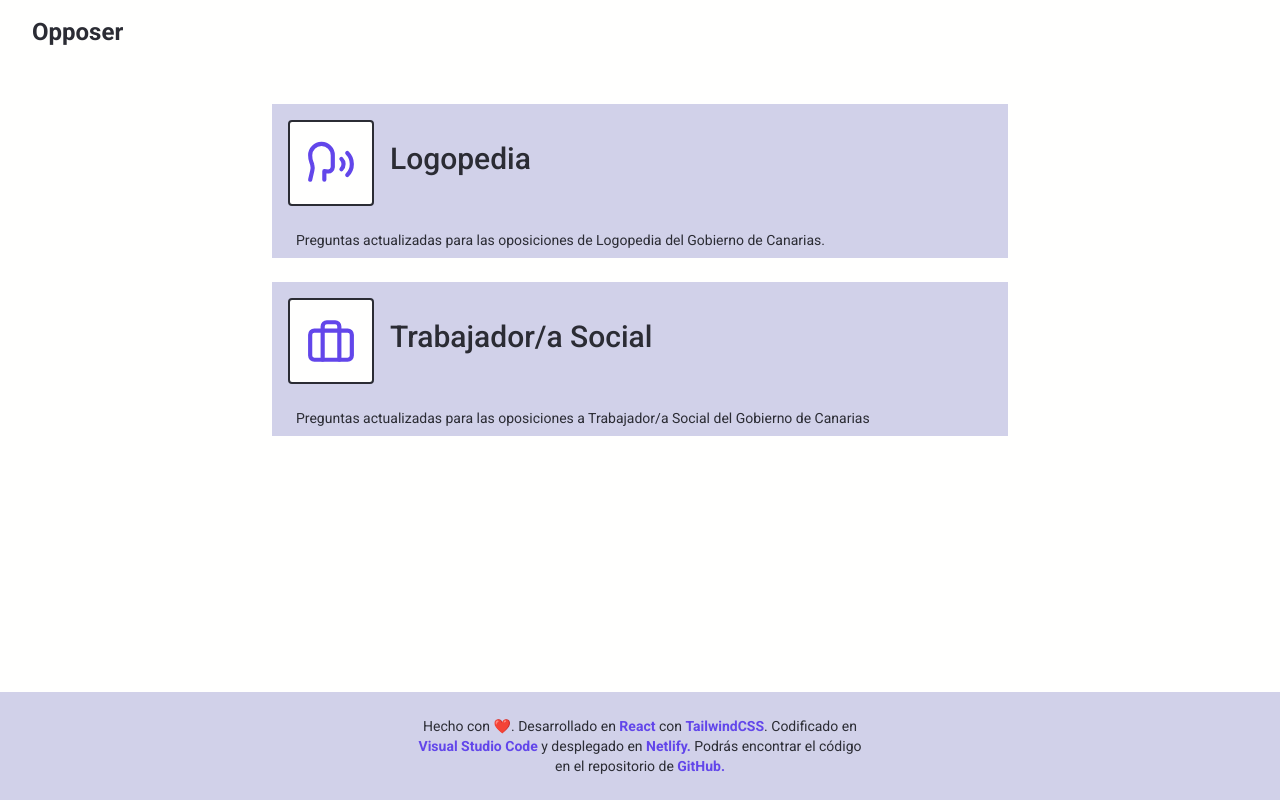
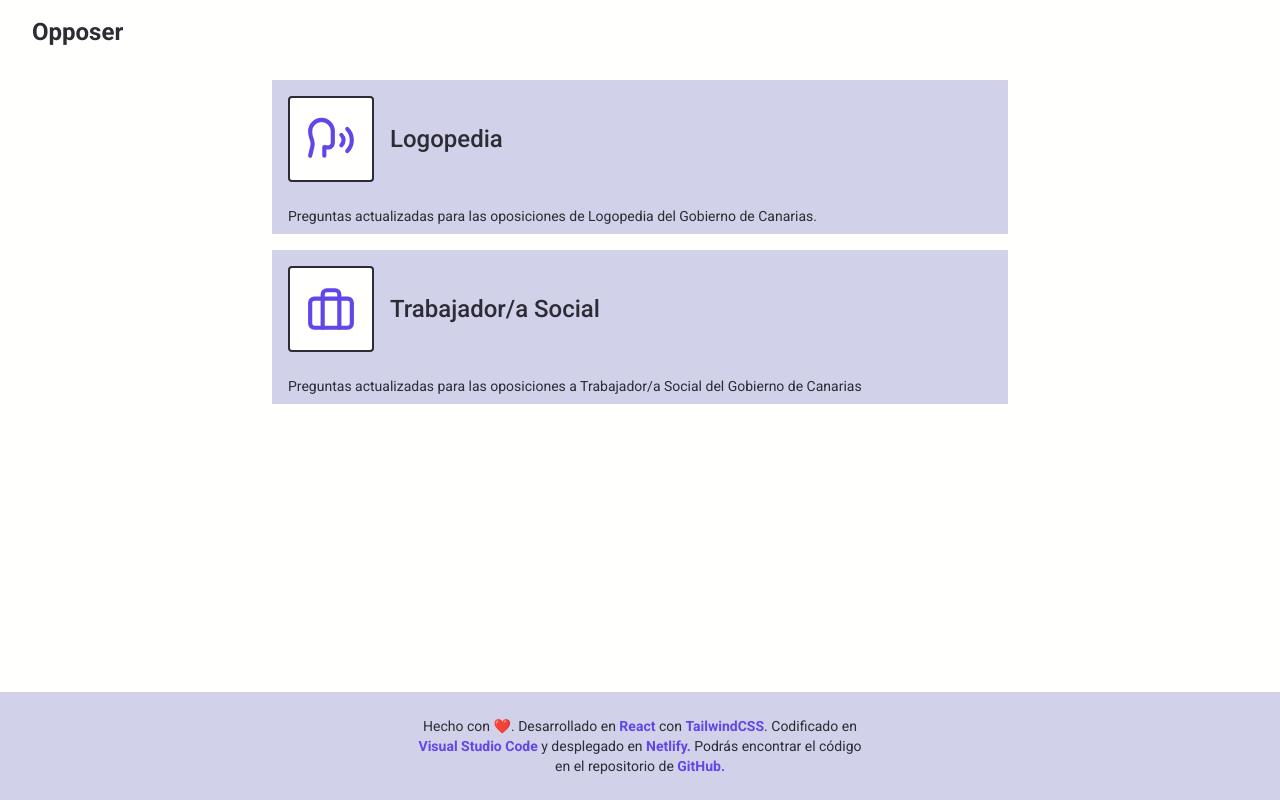
Before and after one commit to omarlm/oppo-prep, a React (Vite) app: page / in a window 1280 px wide. Built offline with nearby package versions, Linux system fonts and the light colour scheme.

Commit message:
Fixed various

```diff
--- a/src/components/Card.jsx
+++ b/src/components/Card.jsx
@@ -5,20 +5,20 @@ const Card = ({ title, description, path, svg }) => {
         <div className="sm:p-0">
             <a
                 href={path}
-                className="relative mt-6 flex w-full flex-col bg-[#d1d1e9] bg-clip-border"
+                className="relative flex w-full flex-col bg-[#d1d1e9] bg-clip-border"
             >
                 <div className="flex items-center p-4">
                     <div className="flex items-center justify-center rounded border-2 border-[#2b2c34] bg-[#fffffe] p-4">
                         {svg}
                     </div>
                     <div className="ml-4 flex flex-col justify-center">
-                        <h2 className="mb-2 text-3xl font-medium leading-snug tracking-normal text-[#2b2c34]">
+                        <h2 className="text-2xl font-medium leading-snug tracking-normal text-[#2b2c34]">
                             {title}
                         </h2>
                     </div>
                 </div>
 
-                <div className="px-6 py-2">
+                <div className="px-4 py-2">
                     <p className="text-sm !text-[#2b2c34]">{description}</p>
                 </div>
             </a>
--- a/src/components/QuestionCard.jsx
+++ b/src/components/QuestionCard.jsx
@@ -28,7 +28,7 @@ const QuestionCard = ({
                                 disabled={checked}
                                 className="form-radio h-4 w-4"
                             />
-                            <span className="text-sm font-medium">{`${key}) ${value}`}</span>
+                            <span className="text-sm font-sm"><span className='text-[#2b2c34] font-bold'>{`${key})`}</span> {`${value}`}</span>
                         </label>
                     </li>
                 ))}
```
